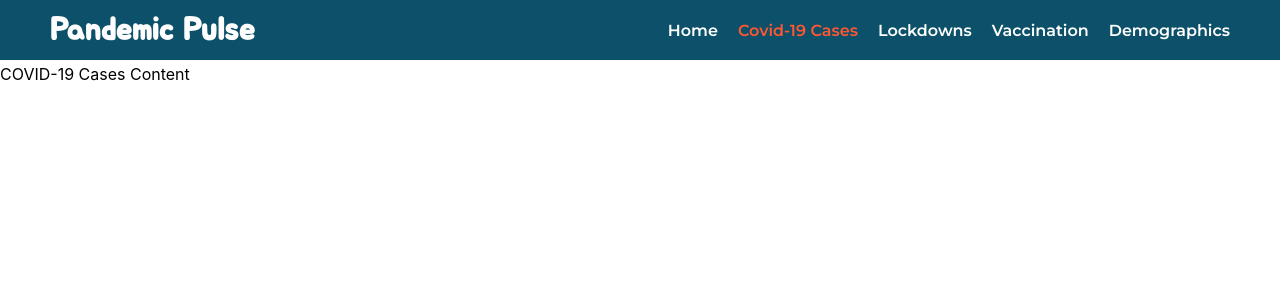
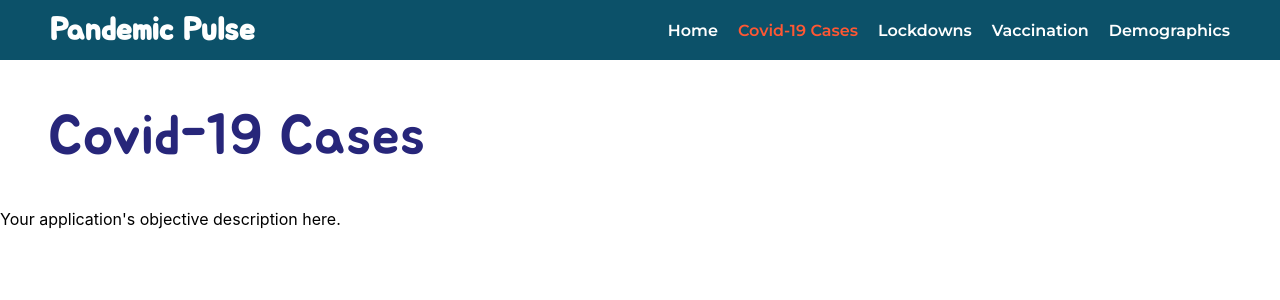
Before and after one commit to limap99/Pandemic-Pulse, a React (Create React App) app in the folder frontend/: page /covid-cases in a window 1280 px wide. Shown: the top 300 px of the page. Built offline with nearby package versions, Linux system fonts and the light colour scheme.

Commit message:
added and style headers to the home page and intro pages

```diff
--- a/frontend/src/components/HomePage.js
+++ b/frontend/src/components/HomePage.js
@@ -1,8 +1,10 @@
 import React from 'react';
 import { Link } from 'react-router-dom';
+import '../style/Description.css';
 
 const HomePage = () => (
   <main>
+    <h1 className='page-header'>Pandemic Pulse</h1>
     <p>Your application's objective description here.</p>
     <div className="ellipses">
       <Link to="/covid-cases" className="ellipse">COVID-19 Cases</Link>
--- a/frontend/src/components/intro/CovidCasesIntro.js
+++ b/frontend/src/components/intro/CovidCasesIntro.js
@@ -1,3 +1,17 @@
-const CovidCasesIntro = () => <div>COVID-19 Cases Content</div>;
+import React from 'react';
+import { Link } from 'react-router-dom';
+import '../../style/Description.css';
+const CovidCasesIntro = () => (
+<main>
+    <h1 className='page-header'>Covid-19 Cases</h1>
+    <p>Your application's objective description here.</p>
+    {/* <div className="ellipses">
+      <Link to="/covid-cases" className="ellipse">COVID-19 Cases</Link>
+      <Link to="/lockdowns" className="ellipse">Lockdowns</Link>
+      <Link to="/vaccination" className="ellipse">Vaccination</Link>
+      <Link to="/demographics" className="ellipse">Demographics</Link>
+    </div> */}
+  </main>
+);
 
 export default CovidCasesIntro;
--- a/frontend/src/components/intro/DemographicsIntro.js
+++ b/frontend/src/components/intro/DemographicsIntro.js
@@ -1,3 +1,14 @@
-const DemographicsIntro = () => <div>Demographics Content</div>;
+const DemographicsIntro = () => (
+    <main>
+        <h1 className='page-header'>Demographics</h1>
+        <p>Your application's objective description here.</p>
+        {/* <div className="ellipses">
+          <Link to="/covid-cases" className="ellipse">COVID-19 Cases</Link>
+          <Link to="/lockdowns" className="ellipse">Lockdowns</Link>
+          <Link to="/vaccination" className="ellipse">Vaccination</Link>
+          <Link to="/demographics" className="ellipse">Demographics</Link>
+        </div> */}
+      </main>
+    );
 
 export default DemographicsIntro
--- a/frontend/src/components/intro/LockdownIntro.js
+++ b/frontend/src/components/intro/LockdownIntro.js
@@ -1,3 +1,17 @@
-const LockdownIntro = () => <div>Lockdowns Content</div>;
+import React from 'react';
+import { Link } from 'react-router-dom';
+import '../../style/Description.css';
 
+const LockdownIntro = () => (
+    <main>
+        <h1 className='page-header'>Lockdowns</h1>
+        <p>Your application's objective description here.</p>
+        {/* <div className="ellipses">
+          <Link to="/covid-cases" className="ellipse">COVID-19 Cases</Link>
+          <Link to="/lockdowns" className="ellipse">Lockdowns</Link>
+          <Link to="/vaccination" className="ellipse">Vaccination</Link>
+          <Link to="/demographics" className="ellipse">Demographics</Link>
+        </div> */}
+      </main>
+    );
 export default LockdownIntro
--- a/frontend/src/components/intro/VaccinationIntro.js
+++ b/frontend/src/components/intro/VaccinationIntro.js
@@ -1,3 +1,17 @@
-const VaccinationIntro = () => <div>Vaccination Content</div>;
+import React from 'react';
+import { Link } from 'react-router-dom';
+import '../../style/Description.css';
+const VaccinationIntro = () => (
+    <main>
+        <h1 className='page-header'>Vaccination</h1>
+        <p>Your application's objective description here.</p>
+        {/* <div className="ellipses">
+          <Link to="/covid-cases" className="ellipse">COVID-19 Cases</Link>
+          <Link to="/lockdowns" className="ellipse">Lockdowns</Link>
+          <Link to="/vaccination" className="ellipse">Vaccination</Link>
+          <Link to="/demographics" className="ellipse">Demographics</Link>
+        </div> */}
+      </main>
+    );
 
 export default VaccinationIntro
--- /dev/null
+++ b/frontend/src/style/Description.css
@@ -0,0 +1,10 @@
+.page-header{
+    font-family: 'Jua';
+    font-style: normal;
+    font-weight: 400;
+    font-size: 3.5rem;
+    /* line-height: 88px; */
+    margin-left: 3rem;
+    color: #27267A;
+
+}
--- a/frontend/src/style/Navbar.css
+++ b/frontend/src/style/Navbar.css
@@ -18,6 +18,8 @@
 
 
   }
+
+
 
   /* Style the navigation links */
   .nav-links {
```
